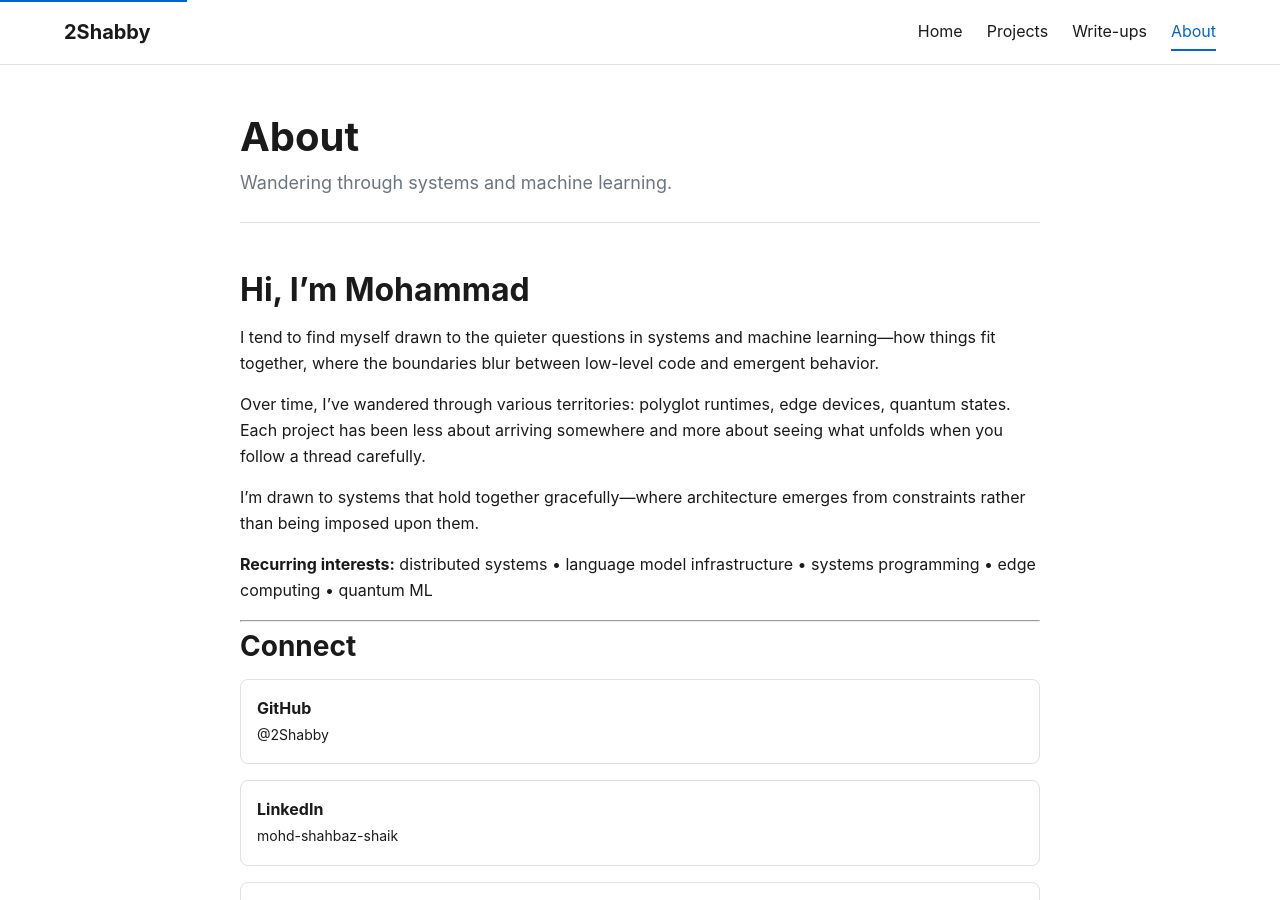
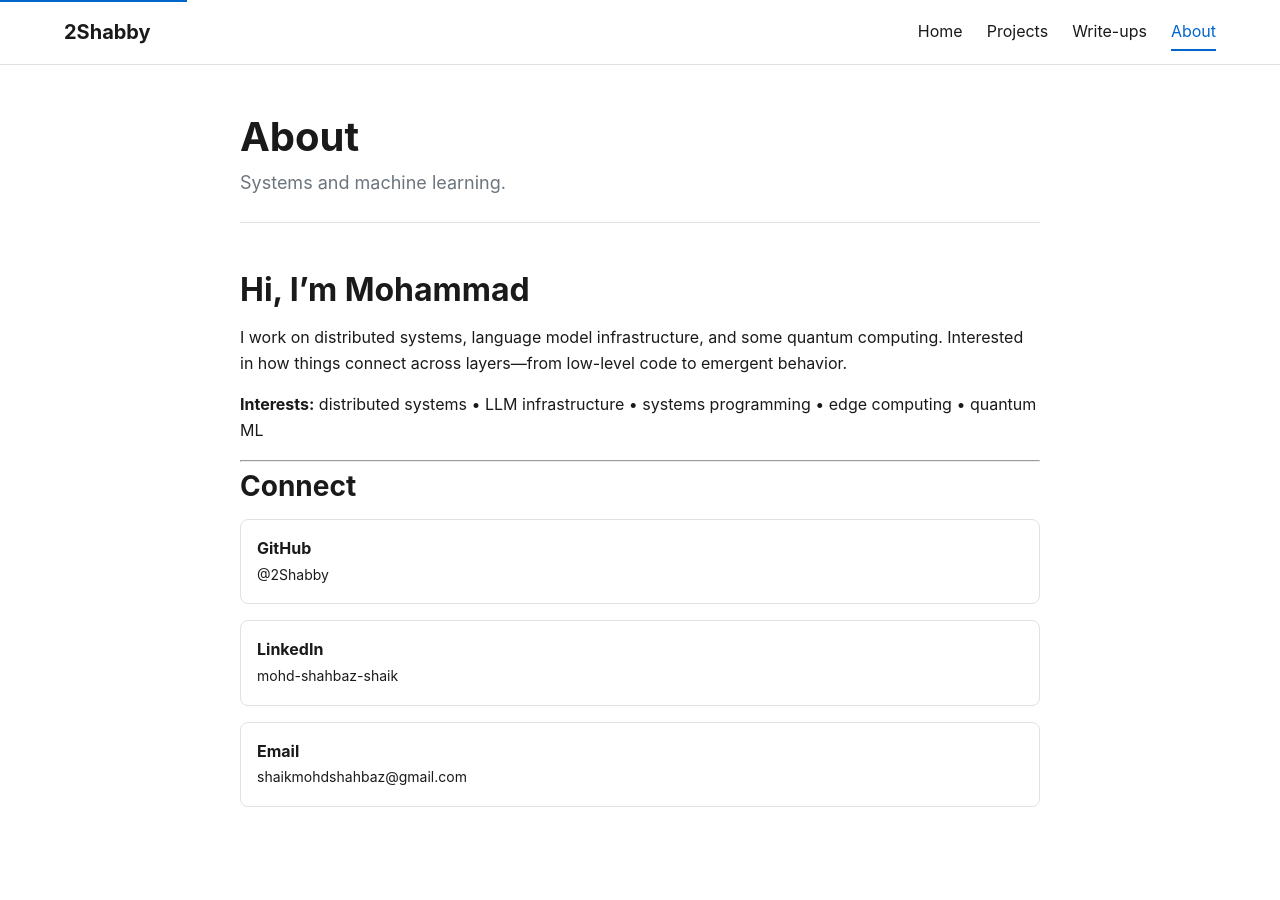
Before and after one commit to 2Shabby/2shabby.github.io, a Jekyll site: the page built from pages/about.md, in a window 1280 px wide and 900 px high. Built offline with Jekyll 4.4.1, drawn with Linux system fonts in a browser that asks for light colours; some of the changed text lies outside the part shown.

Commit message:
tone: Remove flowery language, keep it simple and direct

```diff
--- a/_config.yml
+++ b/_config.yml
@@ -1,7 +1,7 @@
 # Site Settings
 # Main site information
 title: "2Shabby"
-description: "wandering through systems, ml, and the spaces between"
+description: "systems, ml, and what's in between"
 author:
   name: "Mohammad Shahbaz S Shaik"
   email: "shaikmohdshahbaz@gmail.com"
--- a/_data/profile.yml
+++ b/_data/profile.yml
@@ -5,8 +5,8 @@
 # Personal Information
 name: "Mohammad Shahbaz S Shaik"
 handle: "2Shabby"
-tagline: "wandering through systems, ml, and the spaces between"
-short_bio: "Drawn to the quieter questions in systems and machine learning—how things fit together, where boundaries dissolve. Tending to various projects across distributed systems, language models, and quantum states. Each one less about arriving and more about seeing what unfolds."
+tagline: "systems, ml, and what's in between"
+short_bio: "Working on distributed systems, language models, and quantum computing. Interested in how things fit together."
 
 # Social Links
 social:
--- a/pages/about.md
+++ b/pages/about.md
@@ -1,20 +1,16 @@
 ---
 layout: page
 title: About
-description: Wandering through systems and machine learning.
+description: Systems and machine learning.
 permalink: /about/
 narrow: true
 ---
 
 ## Hi, I'm Mohammad
 
-I tend to find myself drawn to the quieter questions in systems and machine learning—how things fit together, where the boundaries blur between low-level code and emergent behavior.
+I work on distributed systems, language model infrastructure, and some quantum computing. Interested in how things connect across layers—from low-level code to emergent behavior.
 
-Over time, I've wandered through various territories: polyglot runtimes, edge devices, quantum states. Each project has been less about arriving somewhere and more about seeing what unfolds when you follow a thread carefully.
-
-I'm drawn to systems that hold together gracefully—where architecture emerges from constraints rather than being imposed upon them.
-
-**Recurring interests:** distributed systems • language model infrastructure • systems programming • edge computing • quantum ML
+**Interests:** distributed systems • LLM infrastructure • systems programming • edge computing • quantum ML
 
 ---
 
```
Also changed, not shown: _data/projects.yml (+4 -4 lines).
